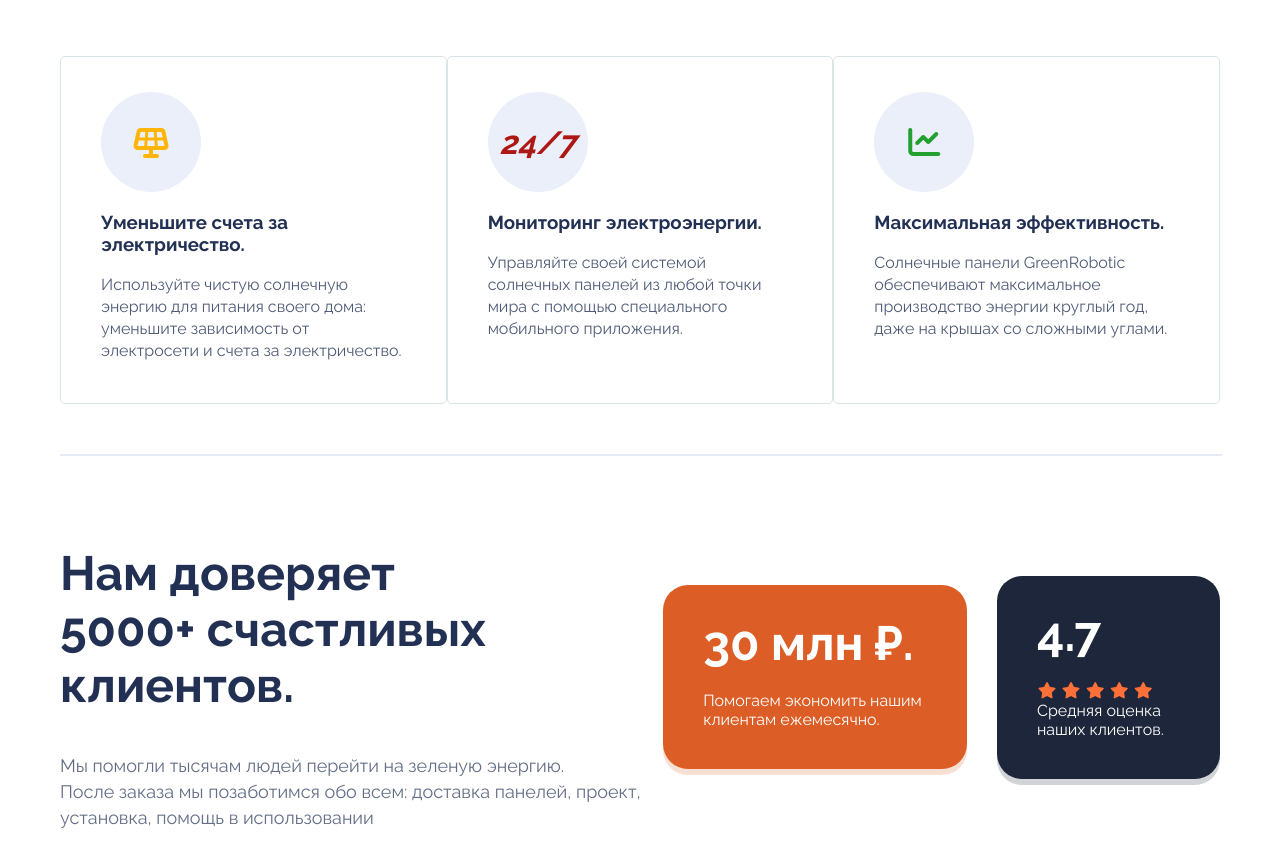
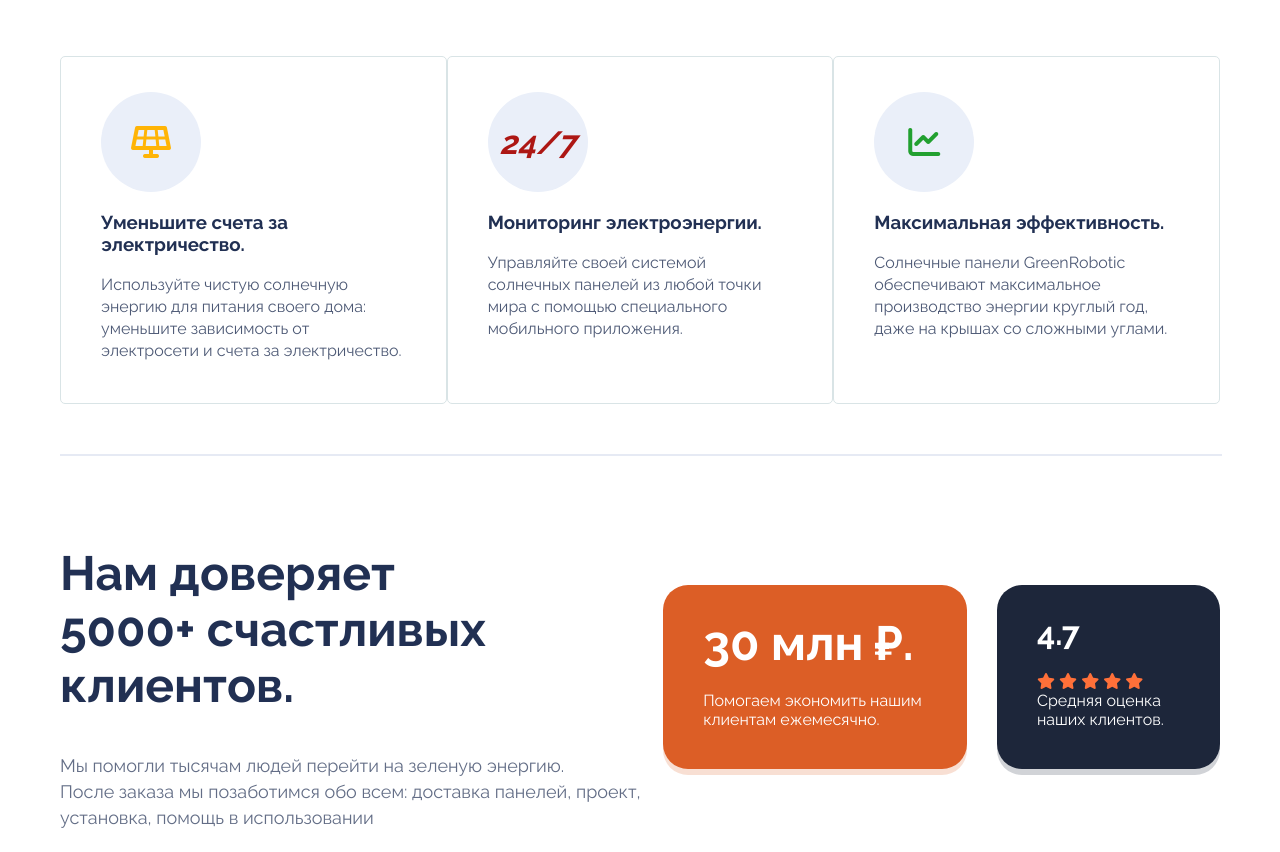
Before and after one commit to 111LegendaryDude111/-, a plain HTML site: page index.html in a window 1280 px wide. Shown: the part 880-1732 px from the top of the page. Drawn offline with nearby package versions, Linux system fonts and the light colour scheme.

Commit message:
Add logo and coorect ratebox

```diff
--- a/index.html
+++ b/index.html
@@ -4,9 +4,7 @@
     <title>Солнечные батареи GreenCorp</title>
     <link rel="stylesheet" href="main.css">
     <link href="https://fonts.googleapis.com/css2?family=Raleway:wght@100;300;400;500;600;700;800&display=swap" rel="stylesheet">
-    <link
-    rel="stylesheet"
-    href="C:\Users\Sukha\Desktop\Айти\JavaSсript\OpenSourseБиблиотеки\fontawesome\css\all.min.css">
+    <link rel="stylesheet" href="https://cdnjs.cloudflare.com/ajax/libs/font-awesome/6.2.0/css/all.min.css" integrity="sha512-xh6O/CkQoPOWDdYTDqeRdPCVd1SpvCA9XXcUnZS2FmJNp1coAFzvtCN9BmamE+4aHK8yyUHUSCcJHgXloTyT2A==" crossorigin="anonymous" referrerpolicy="no-referrer" />
     <link
     rel="stylesheet"
     href="https://cdnjs.cloudflare.com/ajax/libs/animate.css/4.1.1/animate.min.css"
--- a/main.css
+++ b/main.css
@@ -197,8 +197,14 @@ button {
     background-color: #1D263A;
     /* offset-x | offset-y | blur-radius | color */
     box-shadow: 0 6px 0  rgb(29 38 58 / 20%);
+}
 
+.features__rate-box h3 {
+    margin-top: 0;
+    margin-bottom: 20px;
+    font-size: 32px;
 }
+
 
 .fa-star{
     color: #ff7039;
```
